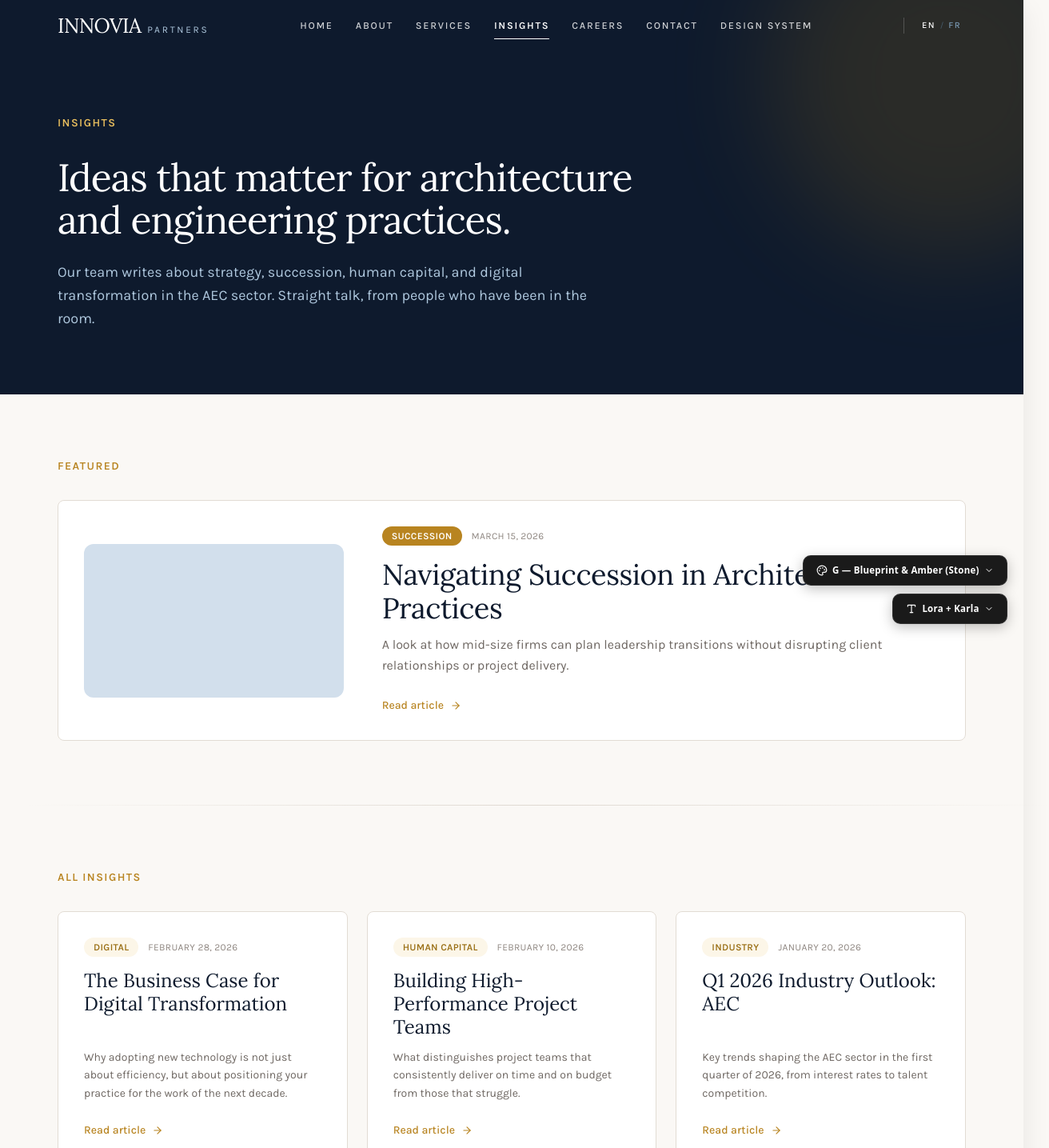
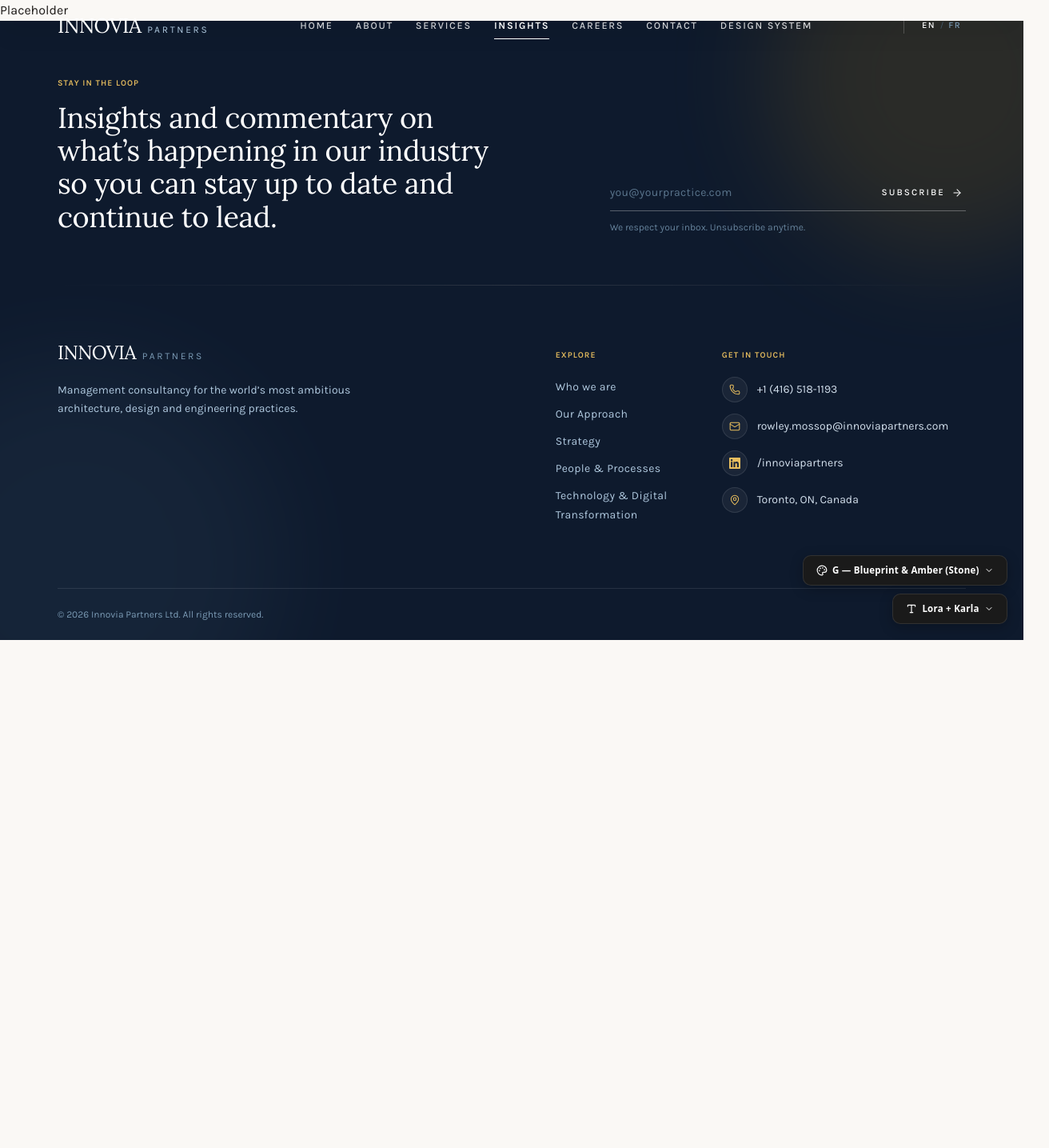
Before and after one commit to Shavss/innovia-website, a Next.js app: page /insights in a window 1280 px wide. Shown: the top 1435 px of the page at 80% size, 1312 px wide, since content can reach past the window. After the commit the page ends 825 px from the top, so only its background shows below. Built offline with nearby package versions, Linux system fonts and the light colour scheme.

Commit message:
Update page.js

```diff
--- a/src/app/insights/page.js
+++ b/src/app/insights/page.js
@@ -1,136 +1,7 @@
-import { ArrowRight } from 'lucide-react';
-import Link from 'next/link';
-import EyebrowLabel from '@/components/ui/EyebrowLabel';
-import Badge from '@/components/ui/Badge';
-import Card from '@/components/ui/Card';
-import Divider from '@/components/ui/Divider';
-import SectionWrapper from '@/components/ui/SectionWrapper';
-import AnimatedReveal from '@/components/ui/AnimatedReveal';
-import news from '@/data/news';
-
-export const metadata = {
-  title: 'Insights — Innovia Partners',
-  description:
-    'Commentary and analysis on strategy, succession, human capital, and digital transformation for architecture and engineering practices.',
-};
-
-function formatDate(dateStr) {
-  return new Date(dateStr).toLocaleDateString('en-CA', {
-    year: 'numeric',
-    month: 'long',
-    day: 'numeric',
-  });
-}
-
 export default function Insights() {
-  const [featured, ...rest] = news;
-
   return (
     <main>
-      {/* Header */}
-      <SectionWrapper
-        background="dark"
-        as="section"
-        className="relative overflow-hidden pt-[var(--header-height)]"
-      >
-        <div
-          aria-hidden="true"
-          className="absolute -top-32 -right-32 w-[28rem] h-[28rem] rounded-full blur-3xl opacity-20 bg-accent-700 pointer-events-none"
-        />
-        <div className="relative max-w-3xl">
-          <AnimatedReveal>
-            <EyebrowLabel tone="accentOnDark">Insights</EyebrowLabel>
-            <h1 className="text-white mt-4 mb-6">
-              Ideas that matter for architecture and engineering practices.
-            </h1>
-            <p className="text-primary-200 text-lg leading-relaxed max-w-2xl">
-              Our team writes about strategy, succession, human capital, and digital transformation
-              in the AEC sector. Straight talk, from people who have been in the room.
-            </p>
-          </AnimatedReveal>
-        </div>
-      </SectionWrapper>
-
-      {/* Featured article */}
-      <SectionWrapper as="section">
-        <AnimatedReveal>
-          <EyebrowLabel>Featured</EyebrowLabel>
-        </AnimatedReveal>
-        <AnimatedReveal delay={0.08}>
-          <Card
-            as={Link}
-            href={`/news/${featured.slug}`}
-            padding="lg"
-            hoverable
-            className="mt-6 grid grid-cols-1 md:grid-cols-12 gap-8 md:gap-12 items-center"
-          >
-            {/* Decorative block */}
-            <div
-              aria-hidden="true"
-              className="hidden md:block md:col-span-4 h-48 rounded-xl bg-primary-100"
-            />
-            <div className="md:col-span-8">
-              <div className="flex items-center gap-3 mb-4">
-                <Badge variant="solid">{featured.category}</Badge>
-                <time
-                  dateTime={featured.date}
-                  className="text-xs text-neutral-500 uppercase tracking-wide"
-                >
-                  {formatDate(featured.date)}
-                </time>
-              </div>
-              <h2 className="text-primary-900 mb-3 group-hover:text-accent-700 transition-colors">
-                {featured.title}
-              </h2>
-              <p className="text-neutral-600 leading-relaxed mb-6">{featured.excerpt}</p>
-              <span className="inline-flex items-center gap-2 text-sm font-medium text-accent-600 group-hover:gap-3 transition-all">
-                Read article <ArrowRight size={14} />
-              </span>
-            </div>
-          </Card>
-        </AnimatedReveal>
-      </SectionWrapper>
-
-      <Divider variant="fade" className="mx-container-x opacity-60" />
-
-      {/* All articles */}
-      <SectionWrapper as="section">
-        <AnimatedReveal>
-          <EyebrowLabel>All insights</EyebrowLabel>
-        </AnimatedReveal>
-        <div className="mt-6 grid grid-cols-1 md:grid-cols-2 lg:grid-cols-3 gap-6">
-          {rest.map((article, i) => (
-            <AnimatedReveal key={article.slug} delay={i * 0.07}>
-              <Card
-                as={Link}
-                href={`/news/${article.slug}`}
-                padding="lg"
-                hoverable
-                className="h-full flex flex-col"
-              >
-                <div className="flex items-center gap-3 mb-4">
-                  <Badge variant="subtle">{article.category}</Badge>
-                  <time
-                    dateTime={article.date}
-                    className="text-xs text-neutral-500 uppercase tracking-wide"
-                  >
-                    {formatDate(article.date)}
-                  </time>
-                </div>
-                <h3 className="text-primary-900 mb-3 group-hover:text-accent-700 transition-colors flex-1">
-                  {article.title}
-                </h3>
-                <p className="text-neutral-600 text-sm leading-relaxed mb-6">
-                  {article.excerpt}
-                </p>
-                <span className="inline-flex items-center gap-2 text-sm font-medium text-accent-600 group-hover:gap-3 transition-all mt-auto">
-                  Read article <ArrowRight size={14} />
-                </span>
-              </Card>
-            </AnimatedReveal>
-          ))}
-        </div>
-      </SectionWrapper>
+      <p>Placeholder</p>
     </main>
   );
 }
```
